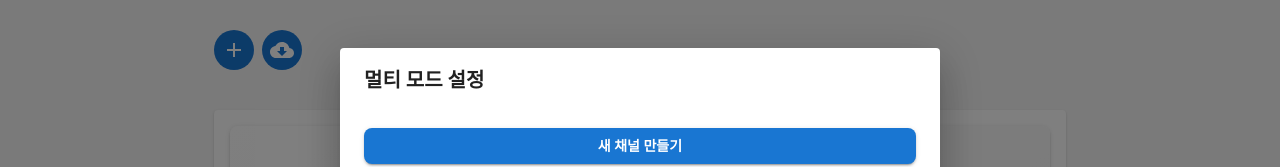
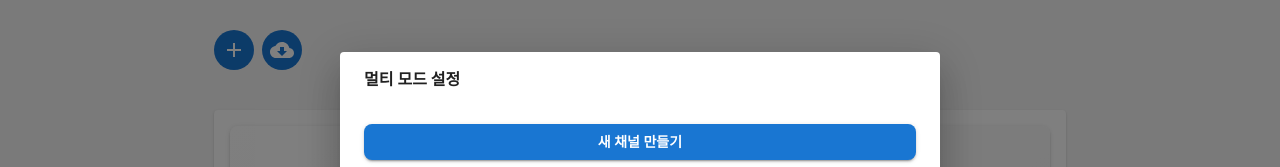
Before and after one commit to yprite/agilebuddy.io, a React (Create React App) app in the folder frontend/: page /planning-poker in a window 1280 px wide. Both pictures are taken after a click on the button "멀티 모드". Shown: the part 192-359 px from the top of the page. Built offline with nearby package versions, Linux system fonts and the light colour scheme.

Commit message:
fix: HTML 요소의 중첩 규칙을 위반했을 때 발생하는 경고 해결
Signed-off-by: yprite <yprite@gmail.com>

```diff
--- a/frontend/src/pages/planning-poker/index.tsx
+++ b/frontend/src/pages/planning-poker/index.tsx
@@ -230,7 +230,7 @@ const PlanningPoker: React.FC = () => {
         fullWidth
       >
         <DialogTitle>
-          <Typography variant="h6" sx={{ fontWeight: 600 }}>
+          <Typography sx={{ fontWeight: 600 }}>
             멀티 모드 설정
           </Typography>
         </DialogTitle>
```
